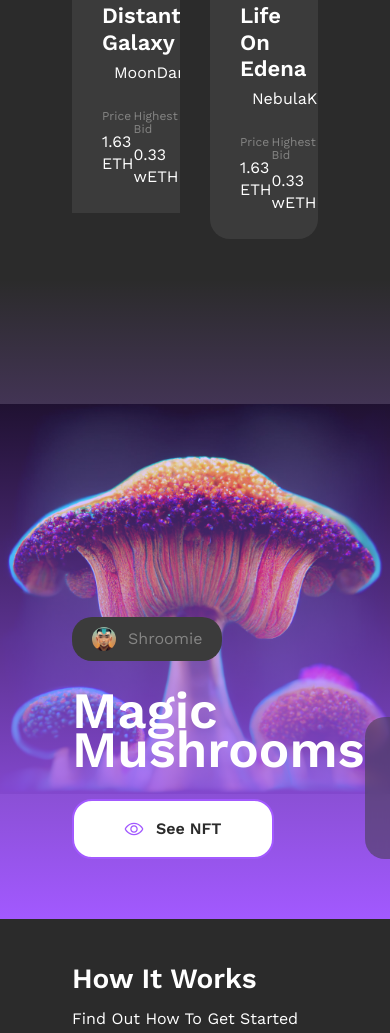
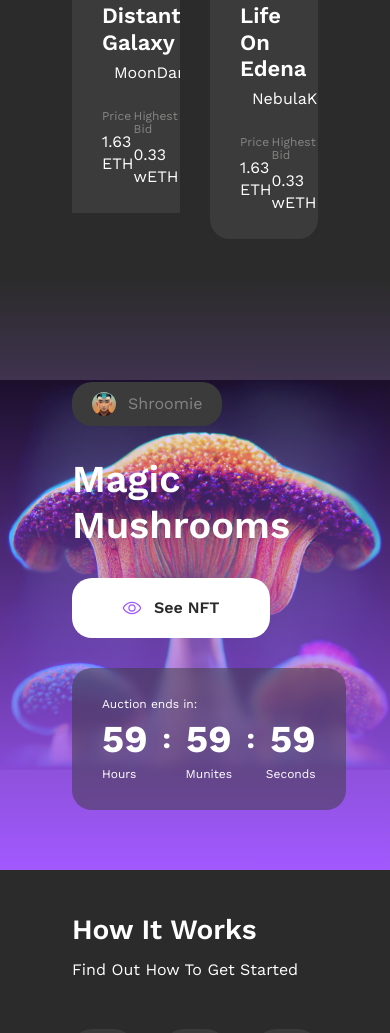
Before and after one commit to ivan-lev/nft-marketplace, a plain HTML site: page index.html in a window 390 px wide. Shown: the part 3764-4797 px from the top of the page. Drawn offline with nearby package versions, Linux system fonts and the light colour scheme.

Commit message:
style: добавить отзывчивости css

```diff
--- a/blocks/counter/counter.css
+++ b/blocks/counter/counter.css
@@ -1,4 +1,5 @@
 .counter {
+  max-width: 295px;
   box-sizing: border-box;
   padding: 30px;
   border-radius: 20px;
@@ -13,4 +14,11 @@
   gap: 10px;
   -webkit-backdrop-filter: blur(5px);
   backdrop-filter: blur(5px);
+  grid-area: counter;
 }
+
+@media screen and (max-width: 650px) {
+  .counter {
+    grid-area: unset;
+  }
+}
--- a/blocks/footer/__info-section/footer__info-section.css
+++ b/blocks/footer/__info-section/footer__info-section.css
@@ -6,7 +6,3 @@
 .footer__info-section:first-child {
   max-width: 245px;
 }
-
-.footer__info-section:last-child {
-  max-width: 420px;
-}
--- a/blocks/footer/__info/footer__info.css
+++ b/blocks/footer/__info/footer__info.css
@@ -3,3 +3,9 @@
   justify-content: space-between;
   gap: 31px;
 }
+
+@media screen and (max-width: 834px) {
+  .footer__info {
+    flex-direction: column;
+  }
+}
--- a/blocks/footer/__subscribe-form/footer__subscribe-form.css
+++ b/blocks/footer/__subscribe-form/footer__subscribe-form.css
@@ -1,3 +1,4 @@
 .footer__subscribe-form {
   margin-top: 20px;
+  max-width: 420px;
 }
--- a/blocks/footer/footer.css
+++ b/blocks/footer/footer.css
@@ -2,3 +2,8 @@
   padding-top: 40px;
   padding-bottom: 40px;
 }
+
+@media screen and (max-width: 834px) {
+  .footer {
+  }
+}
--- a/blocks/how-it-works/__card-image/how-it-works__card-image.css
+++ b/blocks/how-it-works/__card-image/how-it-works__card-image.css
@@ -4,7 +4,7 @@
   margin-bottom: 20px;
 }
 
-@media screen and (max-width: 834px) {
+@media screen and (max-width: 1024px) {
   .how-it-works__card-image {
     width: 160px;
     height: 160px;
--- a/blocks/magic-mushrooms/__button-style-link/magic-mushrooms__button-style-link.css
+++ b/blocks/magic-mushrooms/__button-style-link/magic-mushrooms__button-style-link.css
@@ -1,6 +1,7 @@
 .magic-mushrooms__button-style-link {
   background-color: var(--color-white);
   color: var(--color-dark);
+  border: 0;
 }
 
 .magic-mushrooms__button-style-link:before {
--- a/blocks/magic-mushrooms/__content/magic-mushrooms__content.css
+++ b/blocks/magic-mushrooms/__content/magic-mushrooms__content.css
@@ -1,7 +1,20 @@
 .magic-mushrooms__content {
-  display: flex;
+  width: 100%;
+  height: 100%;
+  display: grid;
+  gap: 30px;
+  grid-template-columns: 1fr 295px;
   justify-content: space-between;
-  height: 100%;
   align-items: end;
-  flex-grow: 1;
+  grid-template-areas:
+    '. counter'
+    '. counter'
+    '. counter';
 }
+
+@media screen and (max-width: 650px) {
+  .magic-mushrooms__content {
+    grid-template-areas: unset;
+    grid-template-columns: 1fr;
+  }
+}
--- a/blocks/magic-mushrooms/__title/magic-mushrooms__title.css
+++ b/blocks/magic-mushrooms/__title/magic-mushrooms__title.css
@@ -2,3 +2,10 @@
   font-size: 51px;
   margin: 0;
 }
+
+@media screen and (max-width: 832px) {
+  .magic-mushrooms__title {
+    font-size: 38px;
+    line-height: 46px;
+  }
+}
--- a/blocks/magic-mushrooms/magic-mushrooms.css
+++ b/blocks/magic-mushrooms/magic-mushrooms.css
@@ -12,3 +12,9 @@
   display: flex;
   align-items: end;
 }
+
+@media screen and (max-width: 650px) {
+  .magic-mushrooms {
+    min-height: 591px;
+  }
+}
--- a/index.html
+++ b/index.html
@@ -492,12 +492,9 @@
 
       <section class="section magic-mushrooms">
         <div class="magic-mushrooms__content">
-          <div class="magic-mushrooms__left-column">
           <a href="#" class="magic-mushrooms__authors-link">Shroomie</a>
           <h2 class="section-header__title magic-mushrooms__title">Magic mushrooms</h2>
           <a href="#" class="button-style-link magic-mushrooms__button-style-link">See NFT</a>
-          </div>
-          <div class="magic-mushrooms__right-column">
           <div class="counter">
             <p class="counter__title">Auction ends in:</p>
             <div class="counter__digits">
@@ -511,7 +508,6 @@
               <span class="counter__explanation-word">Hours</span>
               <span class="counter__explanation-word">Munites</span>
               <span class="counter__explanation-word">Seconds</span>
-              </div>
             </div>
           </div>
         </div>
```
Also changed, not shown: pages/index.min.css. Lines whose indentation alone changed are shown as unchanged.
